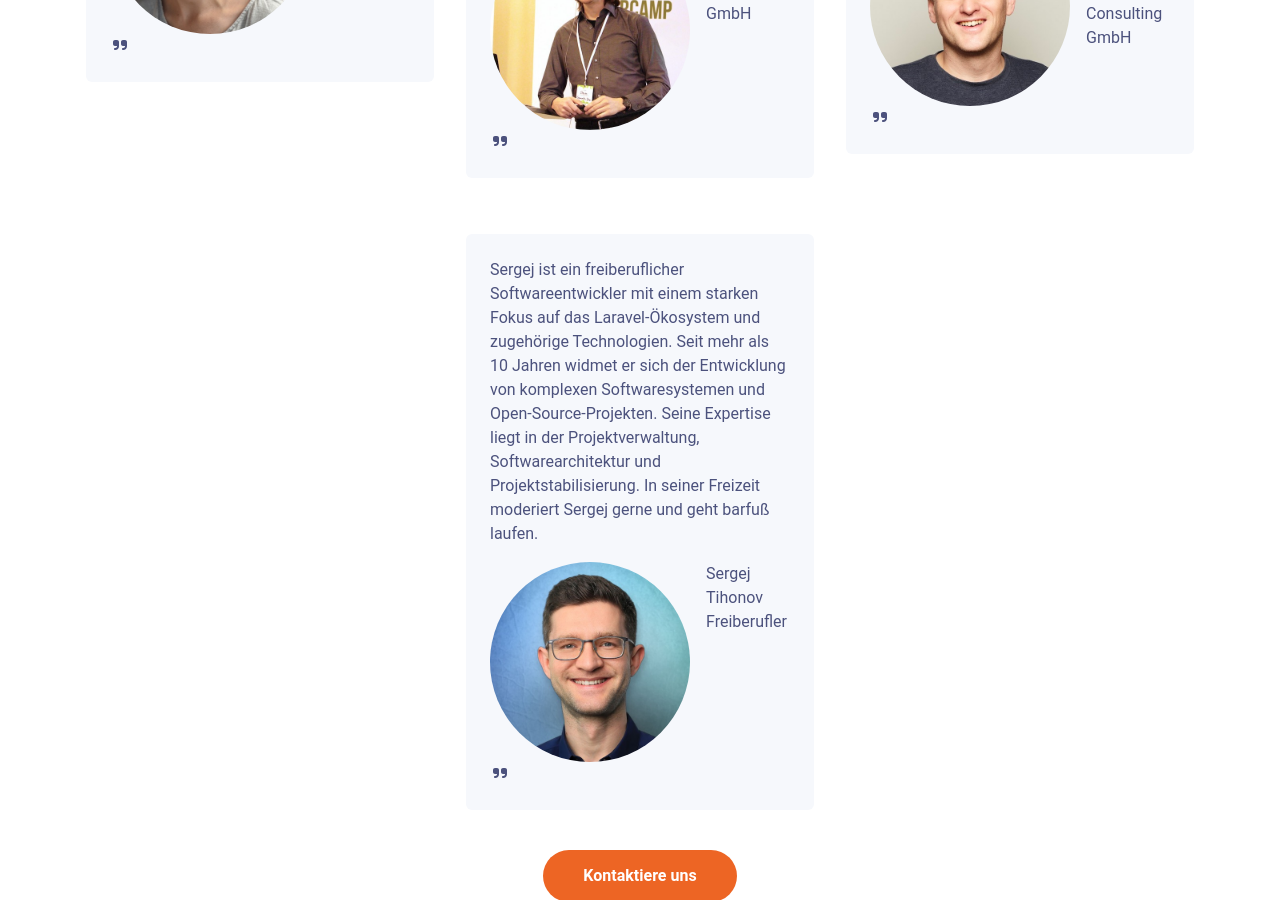
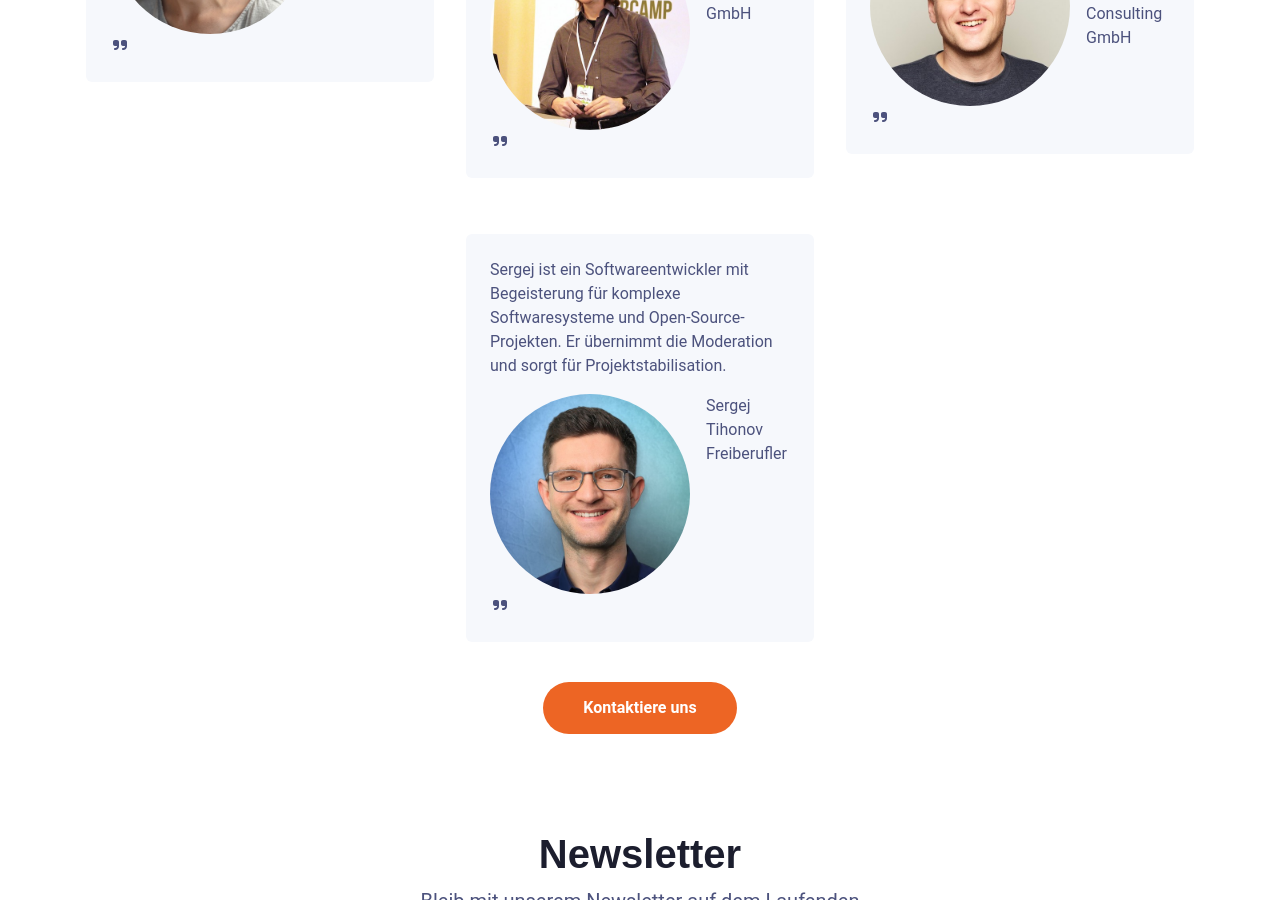
Before and after one commit to DeveloperOnTheStage/website_new, a Jekyll site: the page built from index.md, in a window 1280 px wide and 900 px high, scrolled down 5694 px. Built offline with Jekyll 4.4.1, drawn with Linux system fonts in a browser that asks for light colours; nearby versions of some CDN libraries; library files that are not in the unit come from our copies.

Commit message:
Adjusted about-us bio Sergej

```diff
--- a/_data/about-us.yaml
+++ b/_data/about-us.yaml
@@ -17,4 +17,4 @@
   img: sergej-tihonov
   company: Freiberufler
   bio: |
-    Sergej ist ein freiberuflicher Softwareentwickler mit einem starken Fokus auf das Laravel-Ökosystem und zugehörige Technologien. Seit mehr als 10 Jahren widmet er sich der Entwicklung von komplexen Softwaresystemen und Open-Source-Projekten. Seine Expertise liegt in der Projektverwaltung, Softwarearchitektur und Projektstabilisierung. In seiner Freizeit moderiert Sergej gerne und geht barfuß laufen.
+    Sergej ist ein Softwareentwickler mit Begeisterung für komplexe Softwaresysteme und Open-Source-Projekten. Er übernimmt die Moderation und sorgt für Projektstabilisation.
```
